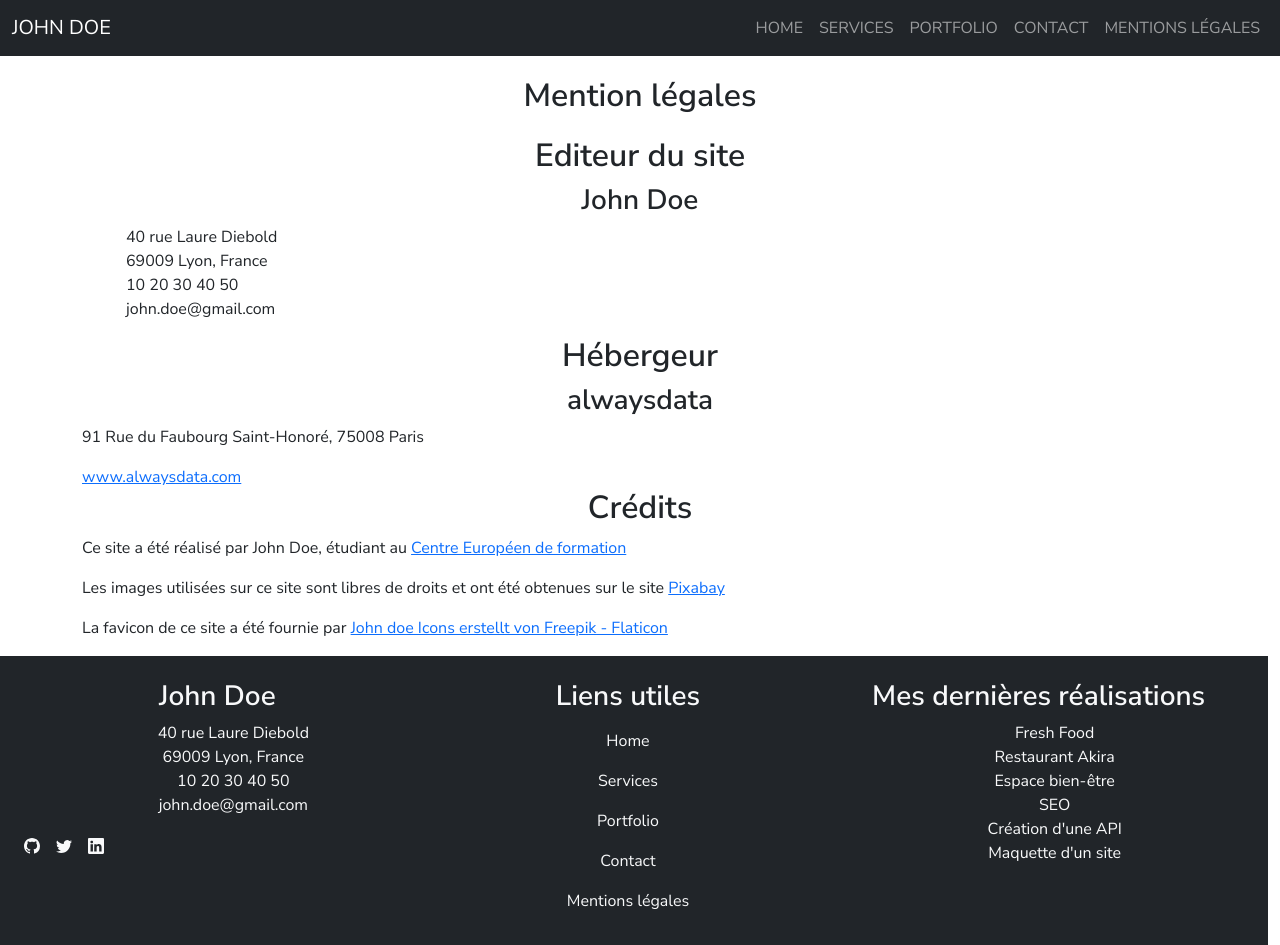
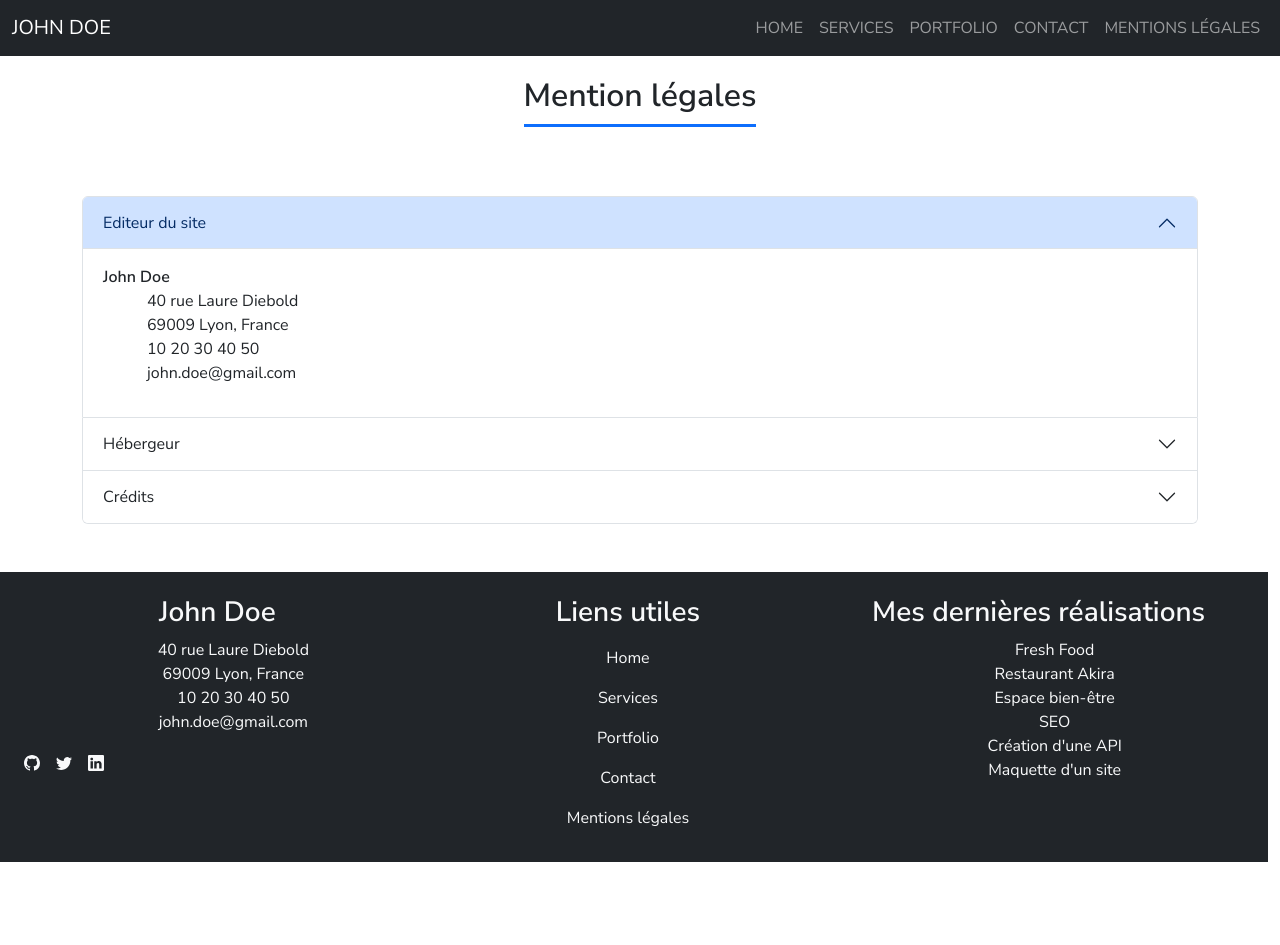
Before and after one commit to Paolina-coding/Portfolio, a React (Create React App) app: page /Mentions_legales in a window 1280 px wide. After the commit the page ends 862 px from the top, so only its background shows below. Built offline with nearby package versions, Linux system fonts and the light colour scheme.

Commit message:
Layout pages mentions legales

```diff
--- a/src/components/pages/Mentions_legales.jsx
+++ b/src/components/pages/Mentions_legales.jsx
@@ -4,18 +4,56 @@ import Coordonnees from "../coordonnees";
 const MentionsLegales = () => {
   return (
     <main className="container">
-      <h1>Mention légales</h1>
-      <h2>Editeur du site</h2>
-      <h3>John Doe</h3>
+      <div class="text-center">
+        <h1 className="border-bottom  border-3 border-primary pb-2 d-inline-block">Mention légales</h1>
+      </div>
+      <div class="accordion my-5" id="accordionExample">
+        <div class="accordion-item">
+          <h2 class="accordion-header" id="headingOne">
+            <button class="accordion-button" type="button" data-bs-toggle="collapse" data-bs-target="#collapseOne" aria-expanded="true" aria-controls="collapseOne">
+              Editeur du site
+            </button>
+          </h2>
+          <div id="collapseOne" class="accordion-collapse collapse show" aria-labelledby="headingOne" data-bs-parent="#accordionExample">
+            <div class="accordion-body">
+              <strong>John Doe</strong>
               <Coordonnees/>
-      <h2>Hébergeur</h2>
-      <h3>alwaysdata</h3>
+            </div>
+          </div>
+        </div>
+        <div class="accordion-item">
+          <h2 class="accordion-header" id="headingTwo">
+            <button class="accordion-button collapsed" type="button" data-bs-toggle="collapse" data-bs-target="#collapseTwo" aria-expanded="false" aria-controls="collapseTwo">
+              Hébergeur
+            </button>
+          </h2>
+          <div id="collapseTwo" class="accordion-collapse collapse" aria-labelledby="headingTwo" data-bs-parent="#accordionExample">
+            <div class="accordion-body">
+              <strong>alwaysdata</strong>
               <p>91 Rue du Faubourg Saint-Honoré, 75008 Paris</p>
               <a href="www.alwaysdata.com">www.alwaysdata.com</a>
-      <h2>Crédits</h2>
+            </div>
+          </div>
+        </div>
+        <div class="accordion-item">
+          <h2 class="accordion-header" id="headingThree">
+            <button class="accordion-button collapsed" type="button" data-bs-toggle="collapse" data-bs-target="#collapseThree" aria-expanded="false" aria-controls="collapseThree">
+              Crédits
+            </button>
+          </h2>
+          <div id="collapseThree" class="accordion-collapse collapse" aria-labelledby="headingThree" data-bs-parent="#accordionExample">
+            <div class="accordion-body">
+              <strong>Crédits</strong>
               <p>Ce site a été réalisé par John Doe, étudiant au <a href="https://www.centre-europeen-formation.fr/">Centre Européen de formation</a></p>
               <p>Les images utilisées sur ce site sont libres de droits et ont été obtenues sur le site <a href="https://pixabay.com/">Pixabay</a></p>
               <p>La favicon de ce site a été fournie par <a href="https://www.flaticon.com/free-icon/anonymous_10946911?term=john+doe&related_id=10946911">John doe Icons erstellt von Freepik - Flaticon</a></p>
+            </div>
+          </div>
+        </div>
+      </div>
+
+      <h2></h2>
+
     </main>
   );
 };
```
Lines whose indentation alone changed are shown as unchanged.
